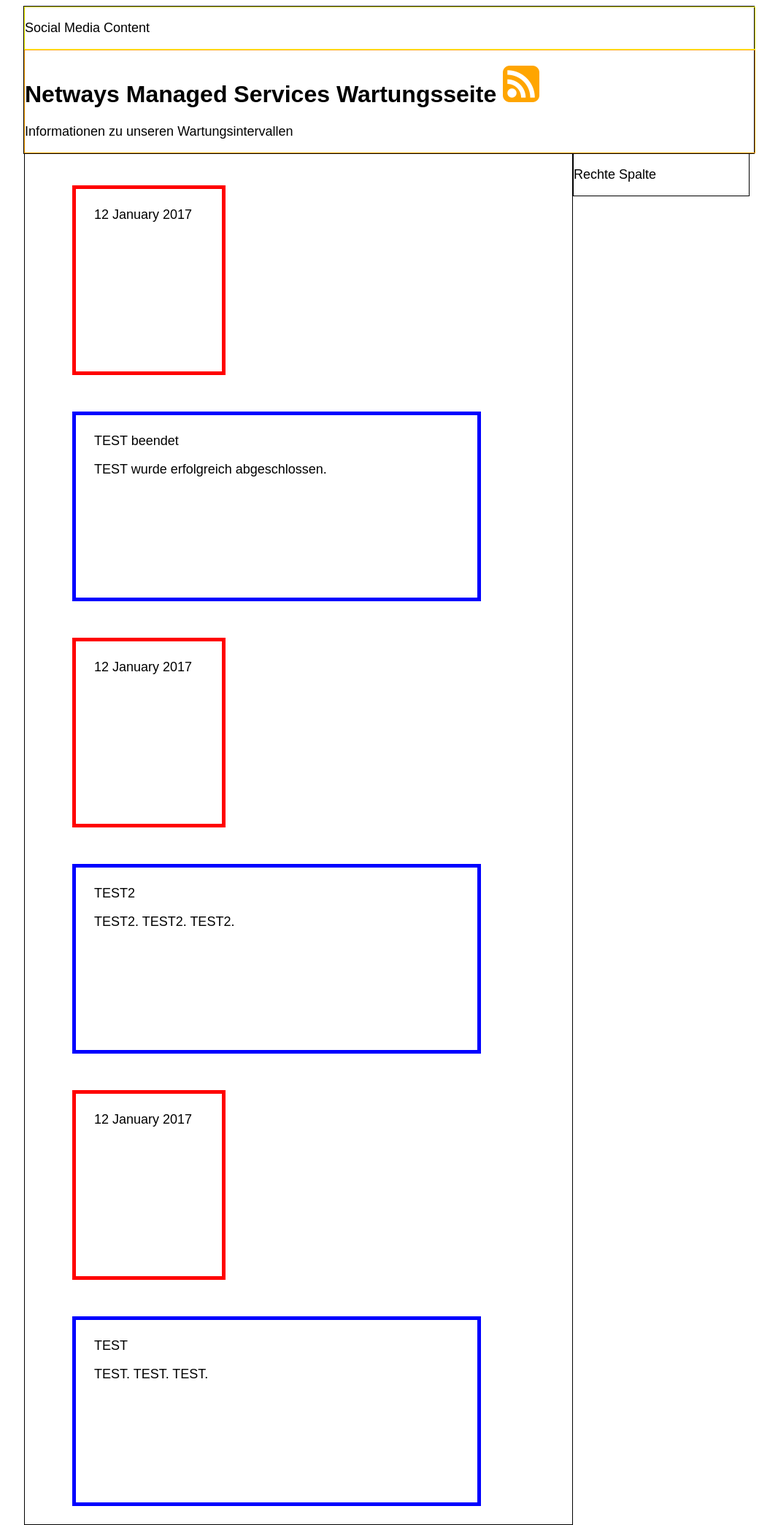
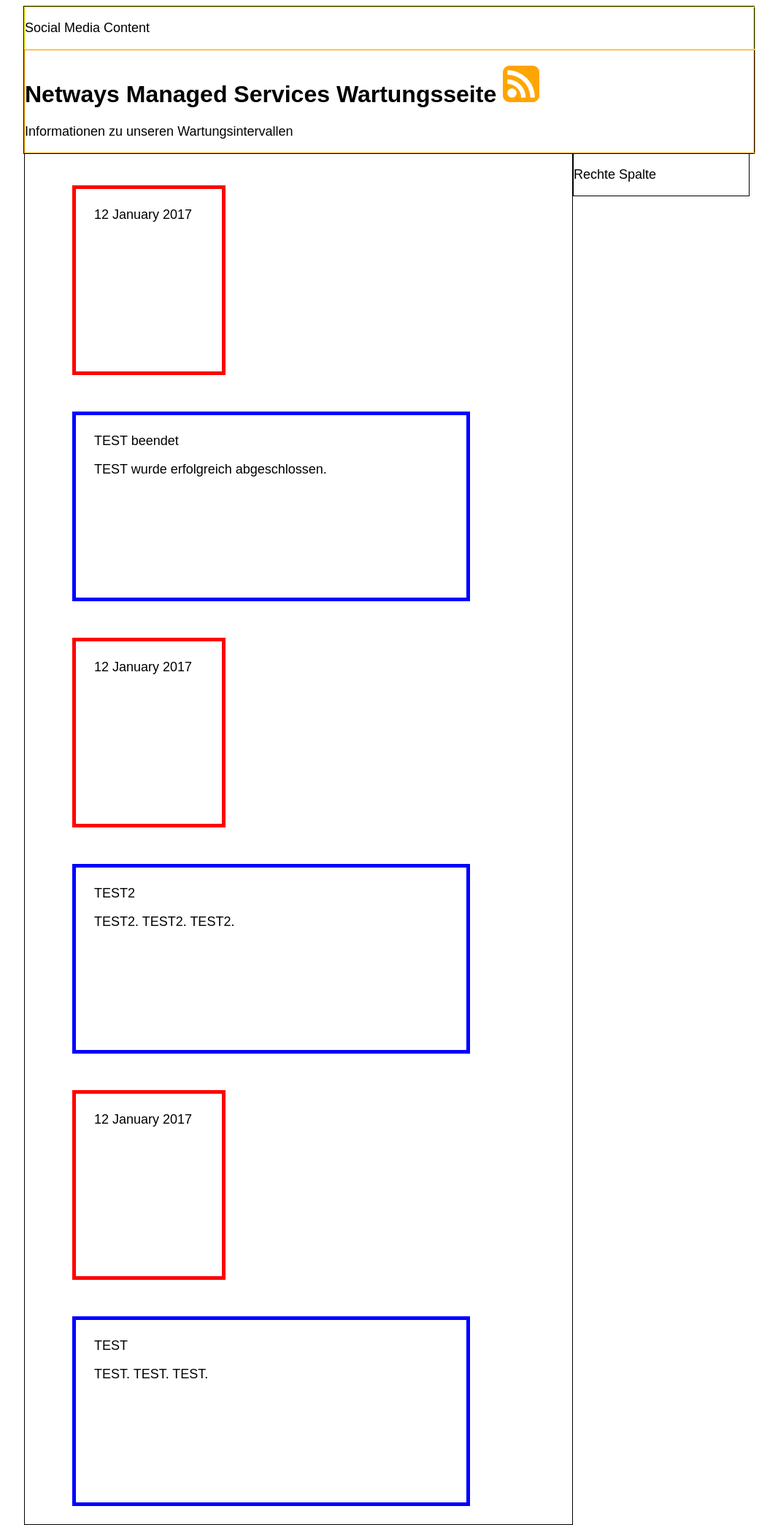
Before and after one commit to Storagegirl/storagegirl.github.io, a Jekyll site: the page built from index.html, in a window 1280 px wide. Shown: the whole page at 73% size, without its empty margins (107-1173 px from the left). Built offline with Jekyll 4.4.1, drawn with Linux system fonts in a browser that asks for light colours.

Commit message:
Update main.css

```diff
--- a/css/main.css
+++ b/css/main.css
@@ -53,7 +53,7 @@
     float: left;
     margin: 25px;
     padding: 25px;
-    width: 500px;
+    width: 485px;
     height: 200px;
     border: 5px solid blue;
 }
```
